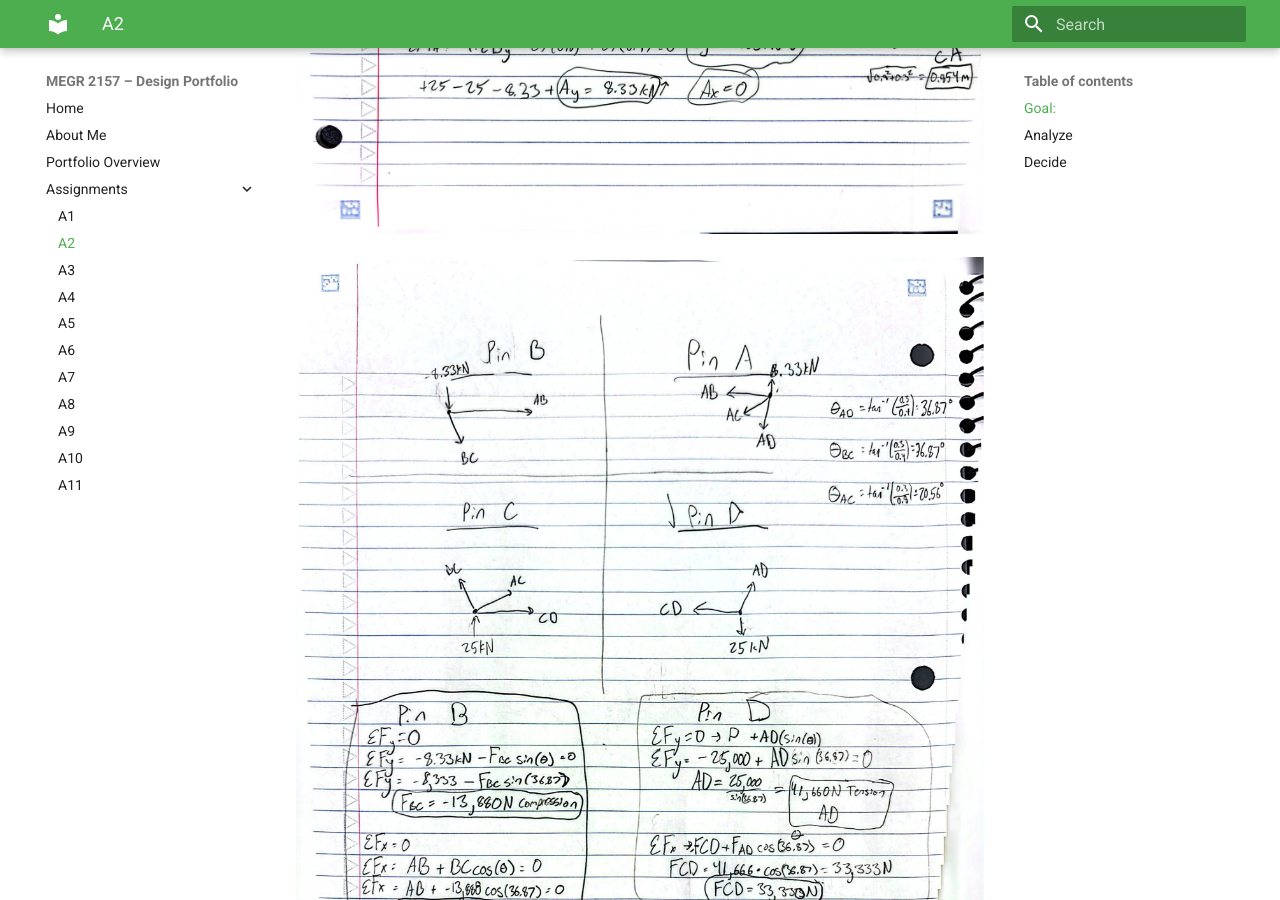
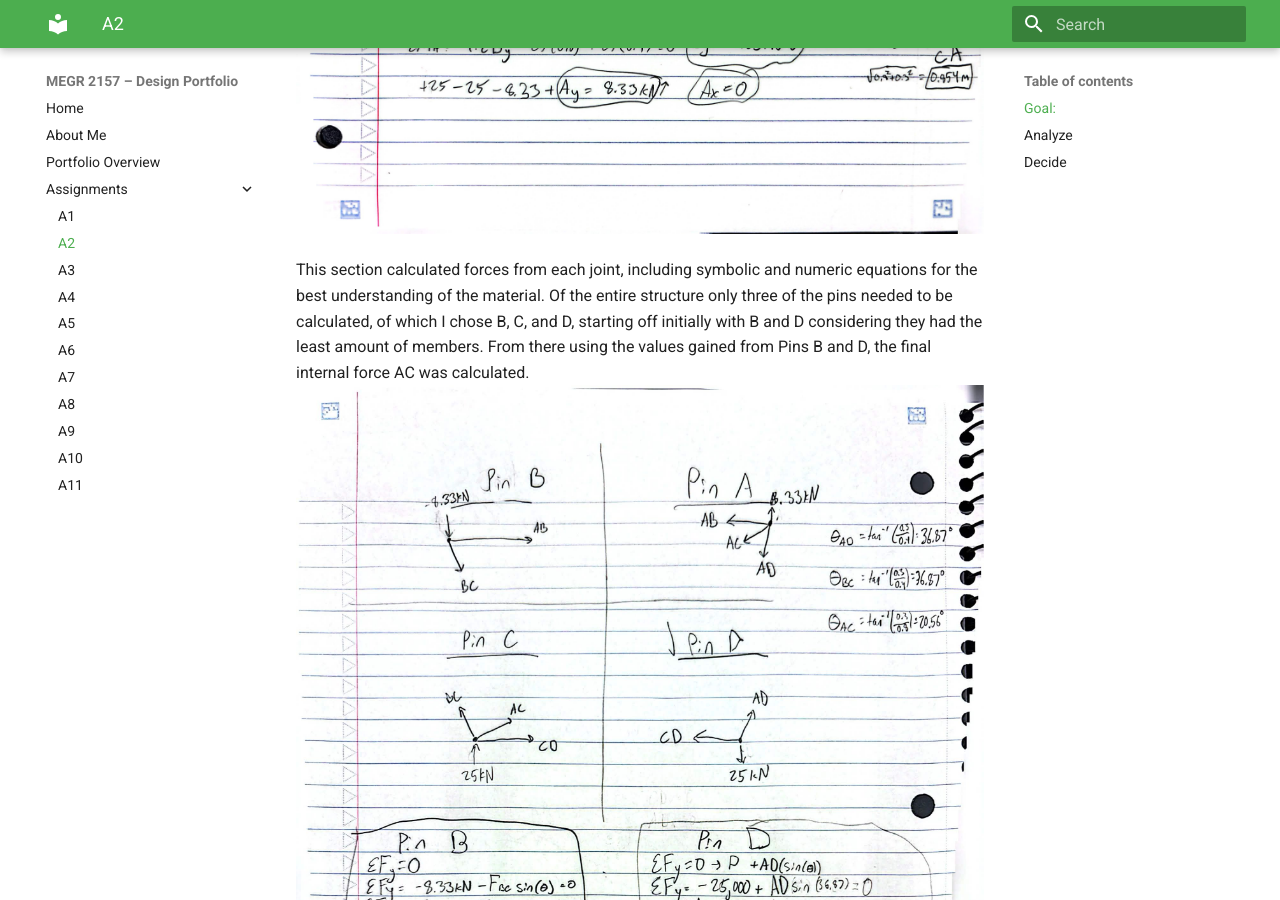
Before and after one commit to dadams78/design-projects-portfolio, an MkDocs documentation site: the page built from docs/assignments/A02/index.md, in a window 1280 px wide and 900 px high, scrolled down 2047 px. Built offline with MkDocs 1.6.1 and Material for MkDocs 9.7.7, drawn with Linux system fonts in a browser that asks for light colours.

Commit message:
Update index.md

```diff
--- a/docs/assignments/A02/index.md
+++ b/docs/assignments/A02/index.md
@@ -13,7 +13,7 @@ In order to begin the project, I drew out a rough sketch of the diagram given on
 After the decision was made, I got to work on the free body diagram. The unique roller design for point B which slides horizontally rather than vertically in the position that it is in messed with some of my calculations initially. Using the moment force calculation from point A, I found By = -8.33kN. That value was used to derive that Ay = 8.33kN. Once the external forces were done, using Pythagorean theorem gave me the length of beam AC.
 ![Calculations FBD](TrussFBD1.jpg)
 
-
+This section calculated forces from each joint, including symbolic and numeric equations for the best understanding of the material. Of the entire structure only three of the pins needed to be calculated, of which I chose B, C, and D, starting off initially with B and D considering they had the least amount of members. From there using the values gained from Pins B and D, the final internal force AC was calculated.
 ![Calculations FBD](TrussPins.jpg)
 ## Analyze
 Utilizing a Free Body Diagram, the forces put on each individual point(A,B,C,D) become available to use when calculating the final design of the truss.
```
